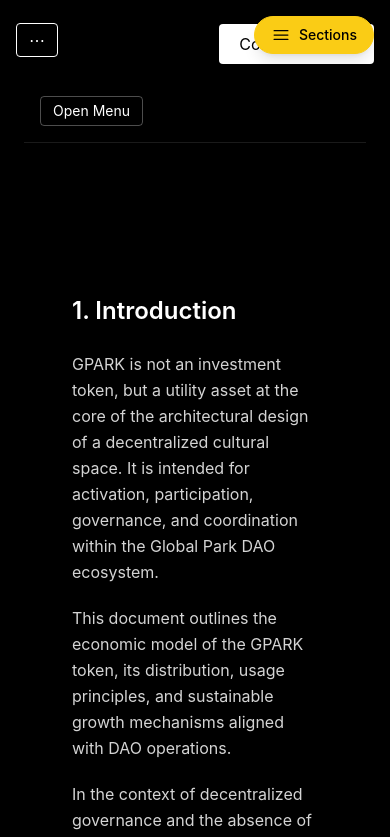
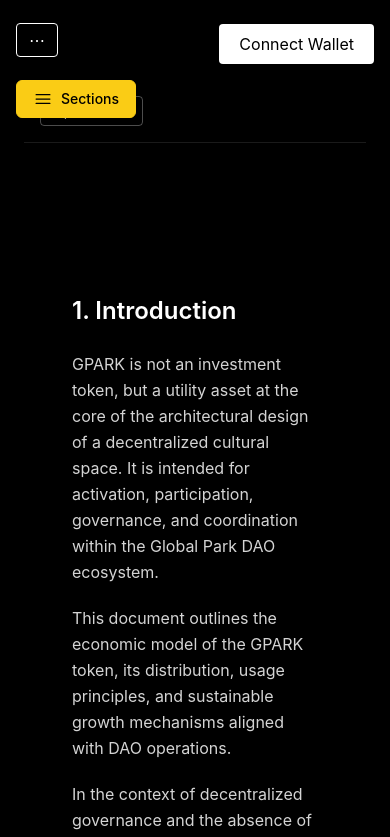
Before and after one commit to GPARKPRO/globalpark-site, a Next.js app: page /docs/tokenomics in a window 390 px wide. Shown: the top 837 px of the page. Built offline with nearby package versions, Linux system fonts and the light colour scheme.

Commit message:
Update MobileDocsNav.tsx

```diff
--- a/components/docs/common/MobileDocsNav.tsx
+++ b/components/docs/common/MobileDocsNav.tsx
@@ -9,22 +9,20 @@ export default function MobileDocsNav() {
   const firstLinkRef = useRef<HTMLAnchorElement>(null);
   const menuRef = useRef<HTMLDivElement>(null);
 
-  // Автозакрытие по якорю
+  // Автозакрытие при клике на якорь
   useEffect(() => {
     if (!open) return;
-
     const handleClick = (e: MouseEvent) => {
       const target = e.target as HTMLElement;
       if (target.tagName === 'A' && target.getAttribute('href')?.startsWith('#')) {
         setOpen(false);
       }
     };
-
     document.addEventListener('click', handleClick);
     return () => document.removeEventListener('click', handleClick);
   }, [open]);
 
-  // Фокус на первом пункте
+  // Автофокус на первом пункте
   useEffect(() => {
     if (open && firstLinkRef.current) {
       firstLinkRef.current.focus();
@@ -33,11 +31,11 @@ export default function MobileDocsNav() {
 
   return (
     <div className="lg:hidden relative z-50 scroll-smooth">
-      {/* Кнопка в правом верхнем углу */}
-      <div className="fixed top-4 right-4 z-50">
+      {/* Прямоугольная кнопка слева сверху под Header */}
+      <div className="fixed top-20 left-4 z-40">
         <button
           onClick={() => setOpen(!open)}
-          className="flex items-center gap-2 text-sm font-medium text-black bg-yellow-400 hover:bg-yellow-300 transition-colors border border-yellow-400 rounded-full px-4 py-2 shadow-lg"
+          className="flex items-center gap-2 text-sm font-medium text-black bg-yellow-400 hover:bg-yellow-300 transition-colors border border-yellow-400 rounded-md px-4 py-2 shadow-md"
         >
           {open ? (
             <>
@@ -53,17 +51,17 @@ export default function MobileDocsNav() {
         </button>
       </div>
 
-      {/* Выпадающее меню */}
+      {/* Выпадающее меню под кнопкой */}
       <div
         ref={menuRef}
-        className={`absolute top-16 right-4 w-64 transition-all duration-200 transform ${
+        className={`absolute top-24 left-4 w-64 transition-all duration-200 transform ${
           open
             ? 'scale-100 opacity-100 pointer-events-auto'
             : 'scale-95 opacity-0 pointer-events-none'
         }`}
       >
         <div className="border border-neutral-700 rounded bg-neutral-900 p-4 shadow-lg space-y-2">
-          {/* Кастомный TokenomicsNav */}
+          {/* Навигация (можно заменить на <TokenomicsNav />) */}
           {[
             { id: 'introduction', label: 'Introduction' },
             { id: 'utility', label: 'Token Utility' },
```
